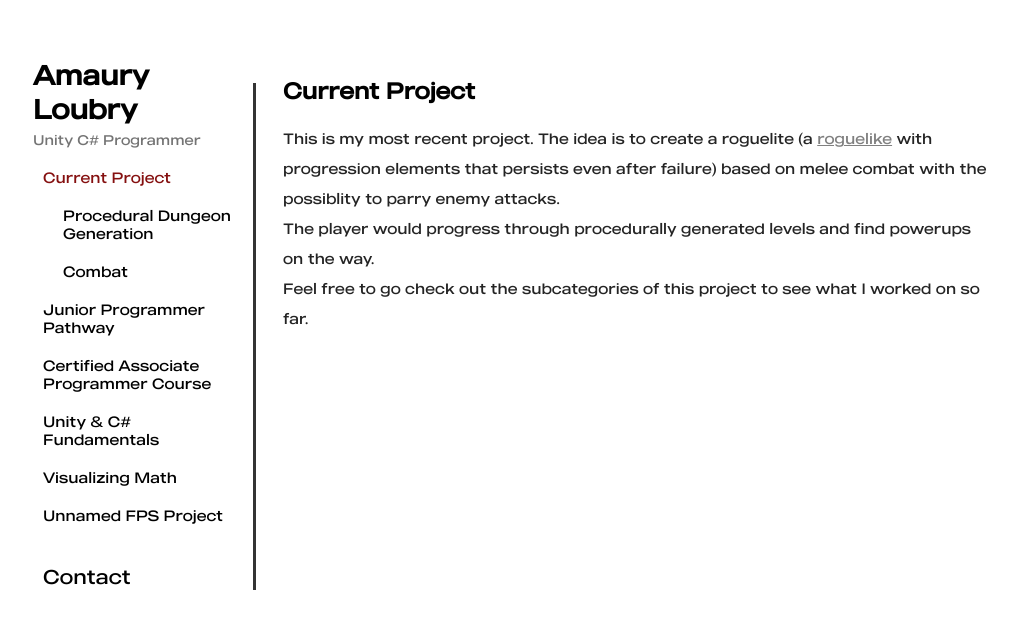
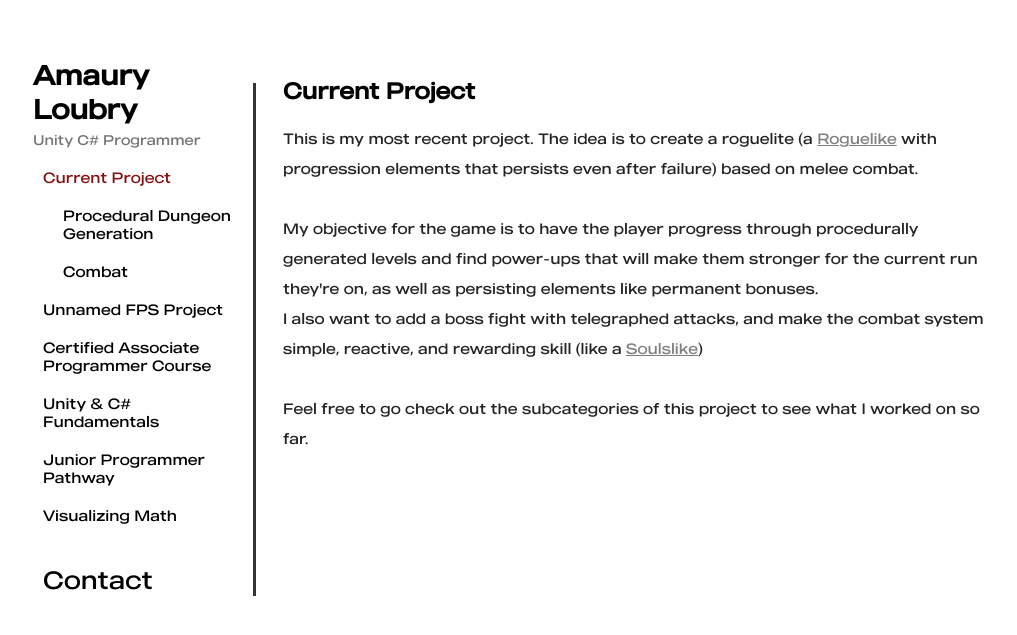
Before and after one commit to PoursMo/poursmo.github.io, a Jekyll site: the page built from content/current_project.html, in a window 1280 px wide. Shown: the top 635 px of the page, without its empty margins (138-1155 px from the left). Built offline with Jekyll 4.4.1, drawn with Linux system fonts in a browser that asks for light colours.

Commit message:
more content

```diff
--- a/assets/style.css
+++ b/assets/style.css
@@ -95,7 +95,7 @@ body {
 
 #nav-contact {
     margin-top: 20px;
-    font-size: 20px;
+    font-size: 25px;
 }
 
 .nav-sublinks {
--- a/content/certified_courseware.html
+++ b/content/certified_courseware.html
@@ -12,7 +12,7 @@ title: Certified Associate Programmer Course
 <h3>Platformer</h3>
 
 <p>
-    The first module of the course was  3D Platformer. The scene were already made with level design done,
+    The first module of the course was done on a 3D Platformer game. The scene were already made with level design done,
     the goal of the module was to debug code that was not doing what it was intended to do.
 </p>
 
--- a/content/current_project.html
+++ b/content/current_project.html
@@ -4,8 +4,22 @@ title: Current Project
 ---
 <p>
     This is my most recent project. The idea is to create a roguelite (a
-    <a target="_blank" href="https://en.wikipedia.org/wiki/Roguelike">roguelike</a>
-    with progression elements that persists even after failure) based on melee combat with the possiblity to parry enemy attacks.<br>
-    The player would progress through procedurally generated levels and find powerups on the way.<br>
+    <a target="_blank" href="https://en.wikipedia.org/wiki/Roguelike">Roguelike</a>
+    with progression elements that persists even after failure) based on melee combat.<br><br />
+    My objective for the game is to have the player progress through procedurally generated levels and find power-ups
+    that will make them stronger for the current run they're on,
+    as well as persisting elements like permanent bonuses.<br />
+    I also want to add a boss fight with telegraphed attacks, and make the combat system simple, reactive, and rewarding skill (like a
+    <a target="_blank" href="https://en.wikipedia.org/wiki/Soulslike">Soulslike</a>)<br><br />
     Feel free to go check out the subcategories of this project to see what I worked on so far.
 </p>
+
+<!--{% for item in site.data.navigation %}
+{% if item.name == page.title %}
+    {% for subitem in item.subs %}
+    <div class="nav-sublinks nav-item">
+        <a href="{{ subitem.link }}">{{ subitem.name }}</a>
+    </div>
+    {% endfor %}
+{% endif %}
+{% endfor %}-->
```
Also changed, not shown: _data/navigation.yml (+4 -4 lines), content/junior_programmer_pathway.html (+5 -5 lines).
